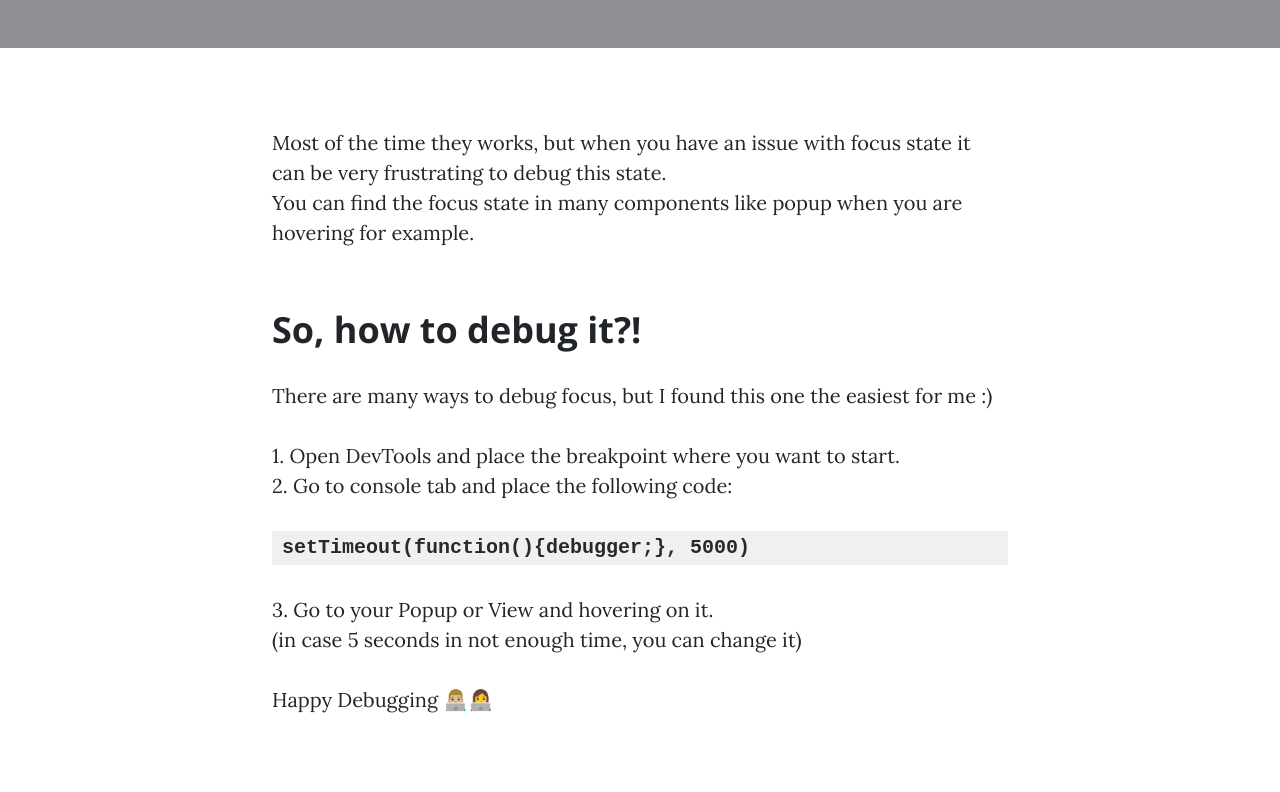
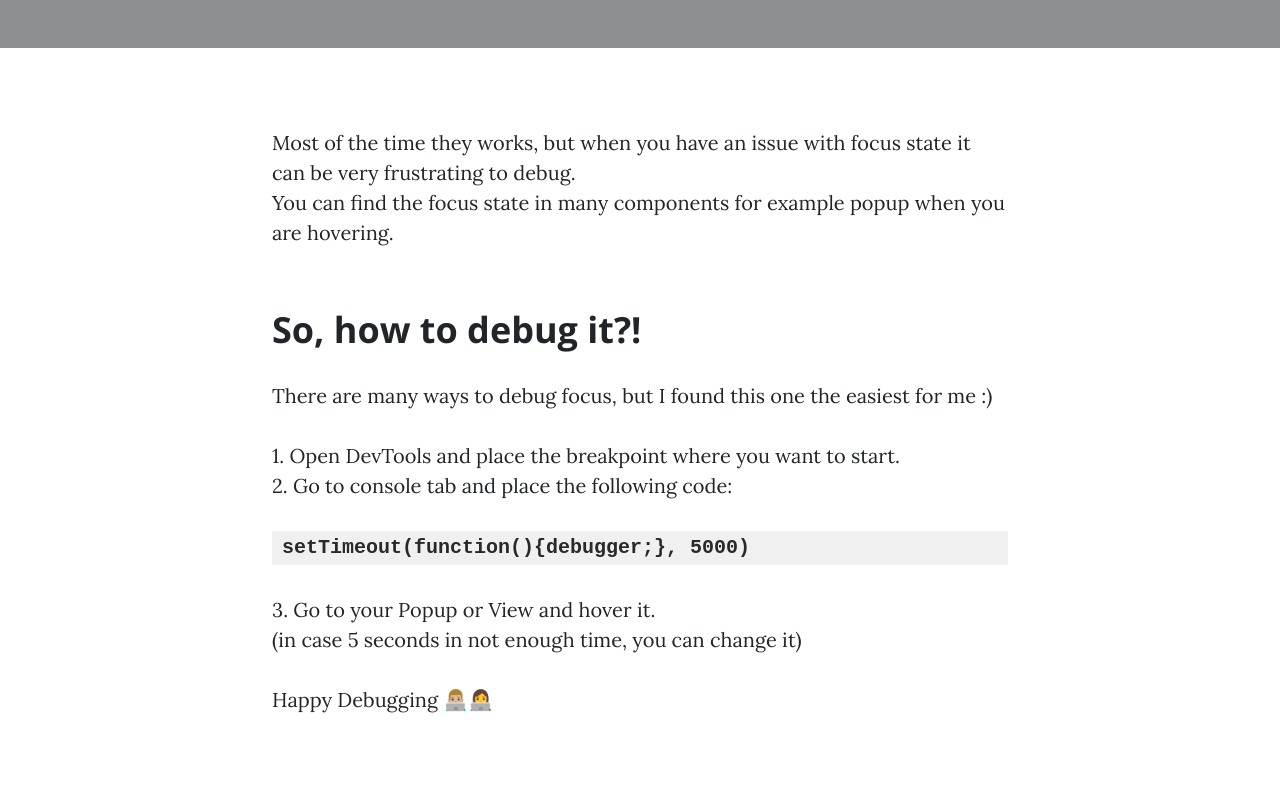
Before and after one commit to yoavsbg/easy-code, a plain HTML site: page chrome-devtools-debug-popup.html in a window 1280 px wide. Shown: the part 580-1372 px from the top of the page. Drawn offline with nearby package versions, Linux system fonts and the light colour scheme.

Commit message:
icon + spelling

```diff
--- a/chrome-devtools-debug-popup.html
+++ b/chrome-devtools-debug-popup.html
@@ -45,11 +45,11 @@
         <div class="container">
             <div class="row">
                 <div class="col-md-10 col-lg-8 mx-auto">
-                    <p>Most of the time they works, but when you have an issue with focus state it can be very&nbsp;frustrating to debug this state.<br>You can find the focus state in many components like popup when you are hovering for example.</p>
+                    <p>Most of the time they works, but when you have an issue with focus state it can be very&nbsp;frustrating to debug.<br>You can find the focus state in many components for example popup when you are hovering.</p>
                     <h2 class="section-heading">So, how to debug it?!</h2>
                     <p>There are many ways to debug focus, but I found this one the easiest for me :)<br><br>1. Open DevTools and place the breakpoint where you want to start.<br>2. Go to console tab and place the following code:</p>
                     <p style="font-family: 'Cutive Mono', monospace;background-color: #f0f0f0;padding-left: 10px;padding-right: 10px;padding-top: 2px;padding-bottom: 2px;white-space: nowrap;overflow-x: scroll;"><strong><span style="color: rgb(41, 41, 41);">setTimeout(function(){debugger;}, 5000)</span></strong><br></p>
-                    <p>3. Go to your Popup or View and hovering on it.<br>(in case 5 seconds in not enough time, you can change it)</p>
+                    <p>3. Go to your Popup or View and hover it.<br>(in case 5 seconds in not enough time, you can change it)</p>
                     <p>Happy Debugging 👨🏼‍💻👩‍💻</p>
                 </div>
             </div>
```
Also changed, not shown: index.html (+1 -0 lines), favicon.ico (added).
